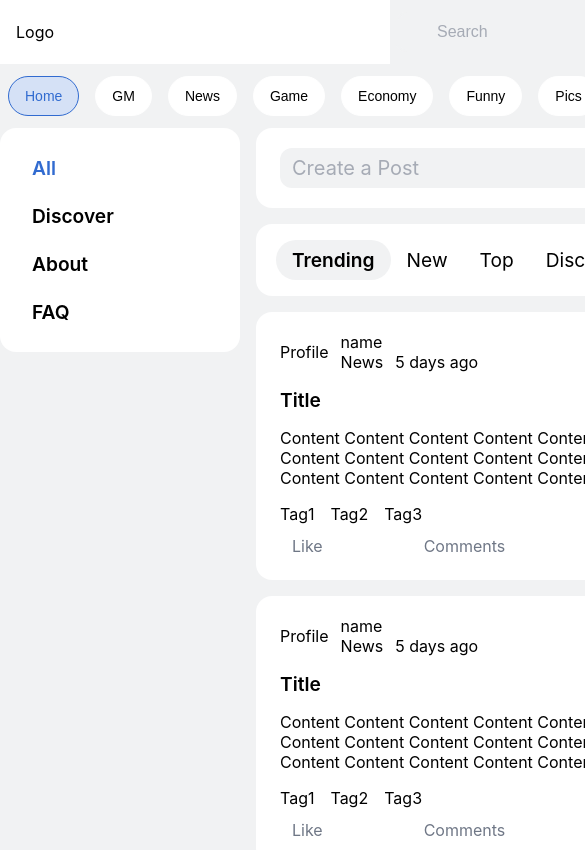
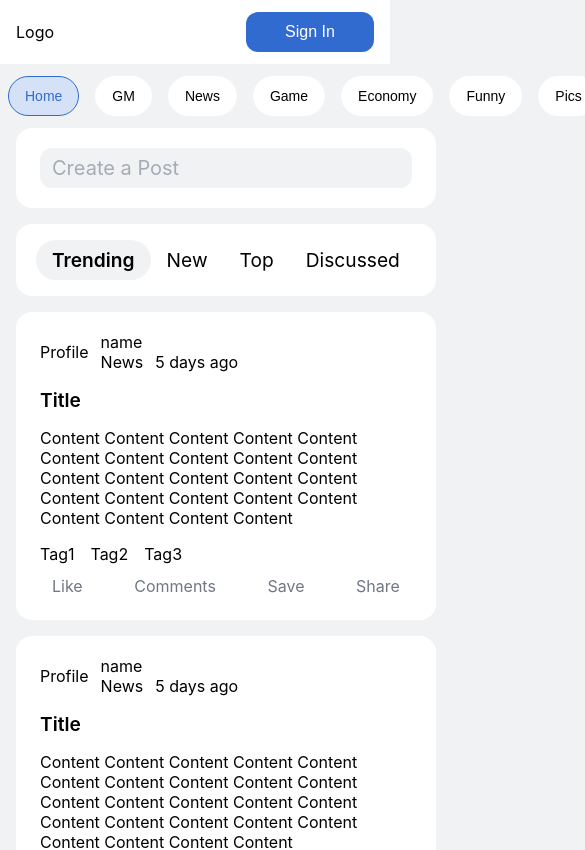
Before and after one commit to royalbluec/block-community, a Next.js app in the folder client/: page / in a window 390 px wide. Shown: the top 850 px of the page, 585 px wide, since content can reach past the window. Built offline with nearby package versions, Linux system fonts and the light colour scheme.

Commit message:
feat(client): Modify styles for responsive design

```diff
--- a/client/components/common/styles/Header.styles.jsx
+++ b/client/components/common/styles/Header.styles.jsx
@@ -14,6 +14,10 @@ export const HeaderWrapper = styled.header`
     height: 100%;
     margin: 0 auto;
     padding: 0 1rem;
+
+    @media (max-width: 1024px) {
+      width: 100%;
+    }
   }
 `;
 
@@ -35,6 +39,10 @@ export const Search = styled.input`
   ::placeholder {
     color: #a6abb5;
   }
+
+  @media (max-width: 767px) {
+    display: none;
+  }
 `;
 
 export const SignIn = styled.button`
--- a/client/components/mainA/styles/MainA.styles.jsx
+++ b/client/components/mainA/styles/MainA.styles.jsx
@@ -2,5 +2,12 @@ import styled from '@emotion/styled';
 
 export const Block = styled.div`
   flex: 1;
-  min-width: 240px;
+
+  @media (max-width: 1024px) {
+    padding-left: 1rem;
+  }
+
+  @media (max-width: 768px) {
+    display: none;
+  }
 `;
--- a/client/components/mainB/styles/MainB.styles.jsx
+++ b/client/components/mainB/styles/MainB.styles.jsx
@@ -2,7 +2,6 @@ import styled from '@emotion/styled';
 
 export const Block = styled.div`
   flex: 2.5;
-  min-width: 600px;
 
   & > div {
     padding: 0 1rem;
--- a/client/components/mainC/styles/MainC.styles.jsx
+++ b/client/components/mainC/styles/MainC.styles.jsx
@@ -2,5 +2,8 @@ import styled from '@emotion/styled';
 
 export const Block = styled.div`
   flex: 1.5;
-  min-width: 360px;
+
+  @media (max-width: 1024px) {
+    display: none;
+  }
 `;
--- a/client/styles/Home.module.css
+++ b/client/styles/Home.module.css
@@ -1,17 +1,16 @@
 .container {
-  /* padding: 0 2rem; */
 }
 
 .main {
   width: 1200px;
   min-height: 100vh;
   margin: 0 auto;
-  /* margin: 0 20rem; */
-  /* padding: 4rem 0; */
-  /* display: flex; */
-  /* flex-direction: column; */
-  /* justify-content: center; */
-  /* align-items: center; */
+}
+
+@media (max-width: 1024px) {
+  .main {
+    width: 100%;
+  }
 }
 
 .footer {
```
